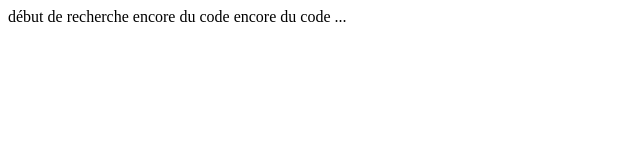
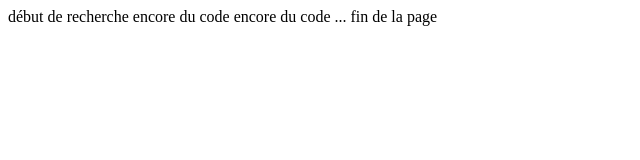
Before and after one commit to Wael-C/cours_git, a plain HTML site: page recherche.html in a window 1280 px wide. Shown: the whole page, without its empty margins (0-640 px from the left). Drawn offline with Linux system fonts and the light colour scheme.

Commit message:
fin de la recherche

```diff
--- a/recherche.html
+++ b/recherche.html
@@ -12,5 +12,7 @@
     encore du code
 
     encore du code ...
+
+    fin de la page
 </body>
 </html>
```
